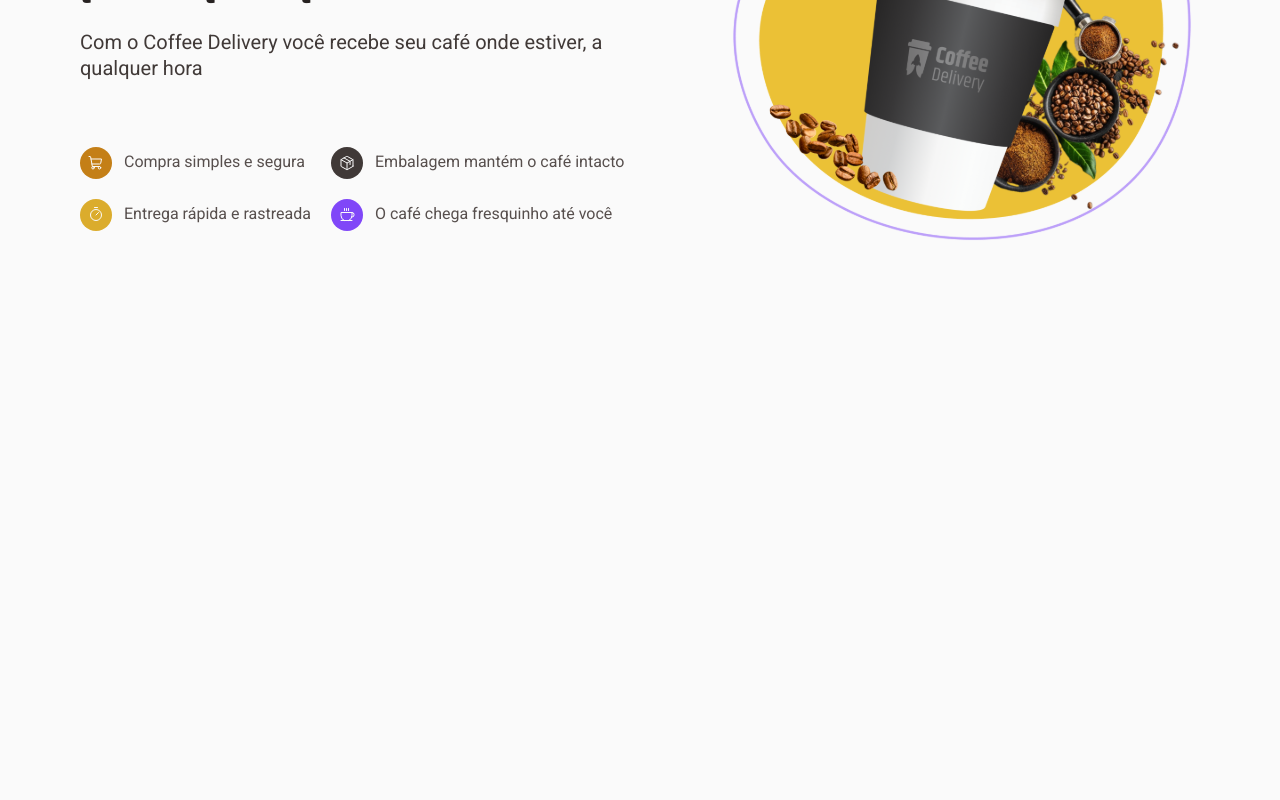
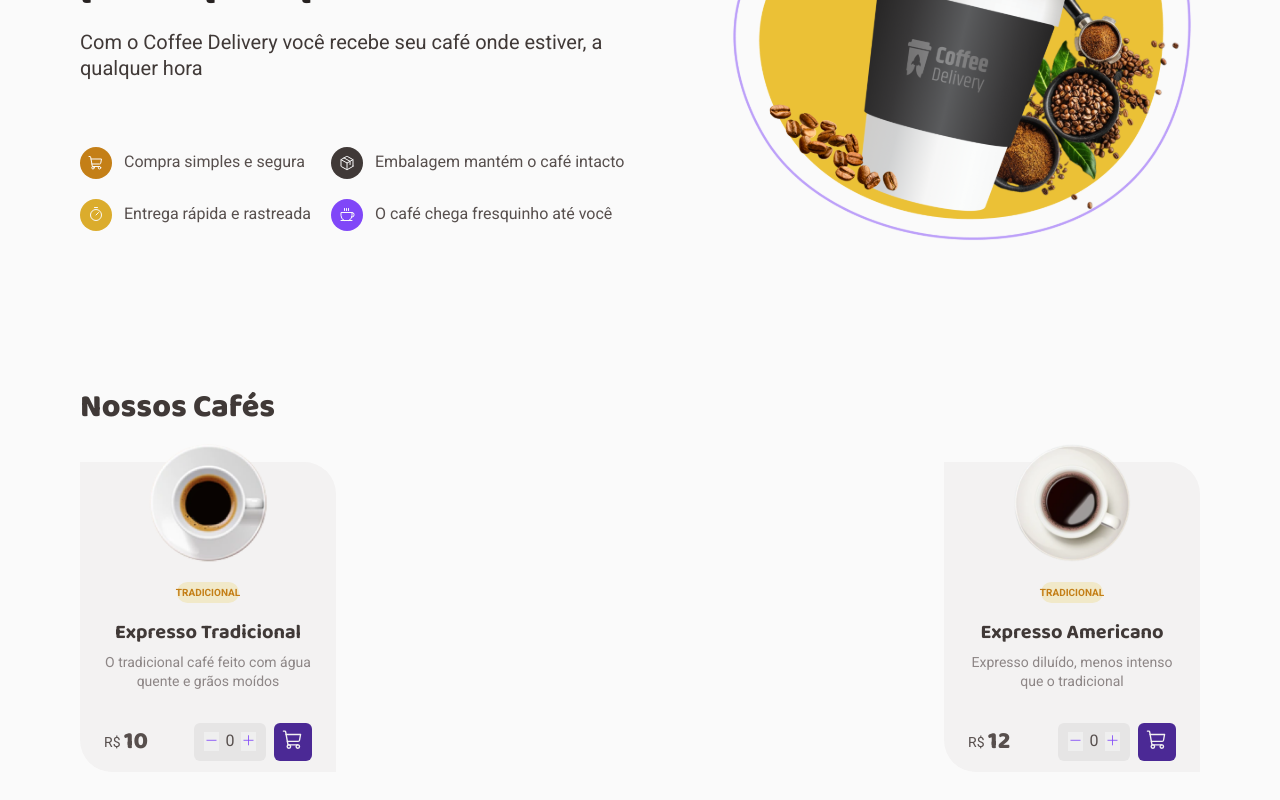
Before and after one commit to alvarobraz/reactjs_coffee_delivery, a React (Vite) app: page / in a window 1280 px wide. Shown: the part 312-1112 px from the top of the page. Before the commit the page ends 800 px from the top, so only its background shows below. Built offline with nearby package versions, Linux system fonts and the light colour scheme; no server answers.

Commit message:
implemeted home layout

```diff
--- /dev/null
+++ b/src/components/CardCoffee/index.tsx
@@ -0,0 +1,41 @@
+import { ContentCoffeeCard, ContentType } from './style'
+
+import imgCoffeeExpressoTradicional from '../../assets/img_coffee_expresso_tradicional.svg'
+import imgCoffeeExpressoAmericano from '../../assets/img_coffee_expresso_americano.svg'
+
+import { TypeCoffee } from '../TypeCoffee'
+import { CofeeCard } from '../CofeeCard'
+
+interface PropsCardCoffee {
+  product: {
+    img: string
+    types: string[]
+    name: string
+    description: string
+    price: number
+    quantity: number
+  }
+}
+
+export function CardCoffee({ product }: PropsCardCoffee) {
+  return (
+    <ContentCoffeeCard>
+      <img
+        src={
+          product.img === 'expresso_tradicional'
+            ? imgCoffeeExpressoTradicional
+            : imgCoffeeExpressoAmericano
+        }
+        alt="café"
+      />
+      <ContentType>
+        {product.types.map((type) => (
+          <TypeCoffee key={type} nome={type} />
+        ))}
+      </ContentType>
+      <h1>{product.name}</h1>
+      <h2>{product.description}</h2>
+      <CofeeCard price={product.price} quantity={product.quantity} />
+    </ContentCoffeeCard>
+  )
+}
--- /dev/null
+++ b/src/components/CardCoffee/style.ts
@@ -0,0 +1,60 @@
+import styled from 'styled-components'
+
+export const ContentCoffeeCard = styled.div`
+  background: ${(props) => props.theme['base-card']};
+
+  width: 16rem;
+  height: 19.375rem;
+
+  border-radius: 0 2rem;
+
+  display: flex;
+  flex-direction: column;
+  justify-content: flex-start;
+  align-items: center;
+
+  padding: 0 1.5rem;
+  margin-bottom: 40px;
+
+  img {
+    position: relative;
+    top: -1.2rem;
+  }
+
+  h1 {
+    color: ${(props) => props.theme['base-subtitle']};
+
+    font-family: 'Baloo 2', cursive, sans-serif;
+
+    padding-top: 1rem;
+    padding-bottom: 0.5rem;
+
+    font-weight: 700;
+    font-size: 1.25rem;
+    line-height: 130%;
+  }
+
+  h2 {
+    color: ${(props) => props.theme['base-label']};
+
+    font-family: 'Roboto', cursive, sans-serif;
+
+    font-weight: 400;
+    font-size: 0.875rem;
+    line-height: 130%;
+    text-align: center;
+
+    padding-bottom: 2.0625rem;
+  }
+`
+export const ContentType = styled.div`
+  width: 100%;
+  height: 1.3125rem;
+
+  display: flex;
+  flex-direction: row;
+  justify-content: center;
+  align-items: center;
+
+  gap: 0.4rem;
+`
--- /dev/null
+++ b/src/components/CofeeCard/index.tsx
@@ -0,0 +1,41 @@
+import {
+  Cart,
+  ContentActions,
+  ContentBuy,
+  ContentPrice,
+  Counter,
+} from './style'
+import { Minus, Plus, ShoppingCart } from 'phosphor-react'
+import { NavLink } from 'react-router-dom'
+
+interface PropsBuy {
+  price: number
+  quantity: number
+}
+
+export function CofeeCard({ price, quantity }: PropsBuy) {
+  return (
+    <ContentBuy>
+      <ContentPrice>
+        <span>R$&nbsp;</span>
+        <p>{price}</p>
+      </ContentPrice>
+      <ContentActions>
+        <Counter>
+          <button>
+            <Minus size={15} />
+          </button>
+          <span>{quantity}</span>
+          <button>
+            <Plus size={15} />
+          </button>
+        </Counter>
+        <Cart>
+          <NavLink to="/checkout  ">
+            <ShoppingCart size={22} />
+          </NavLink>
+        </Cart>
+      </ContentActions>
+    </ContentBuy>
+  )
+}
--- /dev/null
+++ b/src/components/CofeeCard/style.ts
@@ -0,0 +1,110 @@
+import styled from 'styled-components'
+
+export const ContentBuy = styled.div`
+  width: 100%;
+  height: 2.375rem;
+
+  display: flex;
+  flex-direction: row;
+  justify-content: space-between;
+  align-items: center;
+  text-align: center;
+`
+export const ContentPrice = styled.div`
+  /* background: ${(props) => props.theme['yellow-dark']}; */
+  width: 5rem;
+  height: 2.375rem;
+
+  display: flex;
+  flex-direction: row;
+  justify-content: flex-start;
+  align-items: center;
+  text-align: left;
+
+  span {
+    font-family: 'Roboto', cursive, sans-serif;
+    font-weight: 400;
+    font-size: 0.875rem;
+  }
+
+  p {
+    color: ${(props) => props.theme['base-text']};
+
+    font-family: 'Baloo 2', cursive, sans-serif;
+    font-weight: 800;
+    font-size: 1.5rem;
+    line-height: 130%;
+  }
+`
+export const ContentActions = styled.div`
+  /* background: ${(props) => props.theme['yellow-dark']}; */
+  width: 7.375rem;
+  height: 2.375rem;
+
+  display: flex;
+  flex-direction: row;
+  justify-content: space-between;
+  align-items: center;
+  text-align: center;
+`
+
+export const Counter = styled.div`
+  background: ${(props) => props.theme['base-button']};
+
+  display: flex;
+  flex-direction: row;
+  justify-content: space-between;
+  align-items: center;
+  text-align: center;
+
+  padding: 0 0.6rem;
+
+  width: 4.5rem;
+  height: 2.375rem;
+
+  border-radius: 6px;
+
+  button {
+    border: 0;
+    cursor: pointer;
+
+    svg {
+      padding-top: 0.1rem;
+      color: ${(props) => props.theme.purple};
+    }
+  }
+
+  button:hover {
+    border: 0;
+    background: transparent;
+
+    svg {
+      color: ${(props) => props.theme['purple-dark']};
+    }
+  }
+
+  span {
+    font-family: 'Roboto', cursive, sans-serif;
+
+    font-weight: 400;
+    font-size: 1rem;
+    line-height: 130%;
+    text-align: center;
+  }
+`
+export const Cart = styled.div`
+  background: ${(props) => props.theme['purple-dark']};
+
+  width: 2.375rem;
+  height: 2.375rem;
+
+  border-radius: 6px;
+
+  display: flex;
+  justify-content: center;
+  align-items: center;
+
+  svg {
+    color: ${(props) => props.theme['base-card']};
+  }
+`
--- /dev/null
+++ b/src/components/TypeCoffee/index.tsx
@@ -0,0 +1,13 @@
+import { TypeContent } from './styles'
+
+interface PropsTypeCoffe {
+  nome: string
+}
+
+export function TypeCoffee({ nome }: PropsTypeCoffe) {
+  return (
+    <TypeContent>
+      <p>{nome}</p>
+    </TypeContent>
+  )
+}
--- /dev/null
+++ b/src/components/TypeCoffee/styles.ts
@@ -0,0 +1,28 @@
+import styled from 'styled-components'
+
+export const TypeContent = styled.div`
+  background: ${(props) => props.theme['yellow-light']};
+
+  width: 3.875rem;
+  height: 1.3125rem;
+
+  display: flex;
+  flex-direction: row;
+  justify-content: center;
+  align-items: center;
+  text-align: center;
+
+  border-radius: 100px;
+
+  p {
+    color: ${(props) => props.theme['yellow-dark']};
+
+    font-family: 'Roboto', cursive, sans-serif;
+
+    font-weight: 700;
+    font-size: 0.625rem;
+    line-height: 130%;
+
+    text-align: center;
+  }
+`
--- a/src/pages/Home/index.tsx
+++ b/src/pages/Home/index.tsx
@@ -1,9 +1,30 @@
-import { ContentIntro, InfoWrap } from './styles'
+import { CoffeeList, ContentIntro, H3, InfoWrap } from './styles'
 import imgCoffeeIntro from '../../assets/img_coffee_intro.svg'
 import { InfoWrapHome } from '../../components/InfoWrapHome'
+import { CardCoffee } from '../../components/CardCoffee'
 
 export function Home() {
+  const products = [
+    {
+      img: 'expresso_tradicional',
+      types: ['TRADICIONAL'],
+      name: 'Expresso Tradicional',
+      description: 'O tradicional café feito com água quente e grãos moídos',
+      price: 10.0,
+      quantity: 0,
+    },
+    {
+      img: 'expresso_americano',
+      types: ['TRADICIONAL'],
+      name: 'Expresso Americano',
+      description: 'Expresso diluído, menos intenso que o tradicional',
+      price: 12.0,
+      quantity: 0,
+    },
+  ]
+
   return (
+    <>
       <ContentIntro>
         <div>
           <h1>Encontre o café perfeito para qualquer hora do dia</h1>
@@ -22,5 +43,12 @@ export function Home() {
           <img src={imgCoffeeIntro} alt="imagem ilustrada de um lindo café" />
         </div>
       </ContentIntro>
+      <H3>Nossos Cafés</H3>
+      <CoffeeList>
+        {products.map((product, index) => (
+          <CardCoffee key={index} product={product} />
+        ))}
+      </CoffeeList>
+    </>
   )
 }
--- a/src/pages/Home/styles.ts
+++ b/src/pages/Home/styles.ts
@@ -51,3 +51,30 @@ export const InfoWrap = styled.section`
   padding-bottom: 6.75rem;
   gap: 1.25rem;
 `
+export const CoffeeList = styled.main`
+  width: 100%;
+
+  display: flex;
+  flex-direction: row;
+  flex-wrap: wrap;
+  justify-content: space-between;
+  align-items: center;
+`
+export const H3 = styled.h3`
+  width: 100%;
+
+  display: flex;
+  flex-direction: row;
+  justify-content: flex-start;
+  align-items: flex-start;
+
+  font-family: 'Baloo 2', cursive, sans-serif;
+  color: ${(props) => props.theme['base-subtitle']};
+
+  font-weight: 800;
+  font-size: 2rem;
+  line-height: 130%;
+
+  padding-top: 3rem;
+  padding-bottom: 2.125rem;
+`
```
Also changed, not shown: src/assets/img_coffee_expresso_americano.svg (added), src/assets/img_coffee_expresso_tradicional.svg (added). Lines whose indentation alone changed are shown as unchanged.
